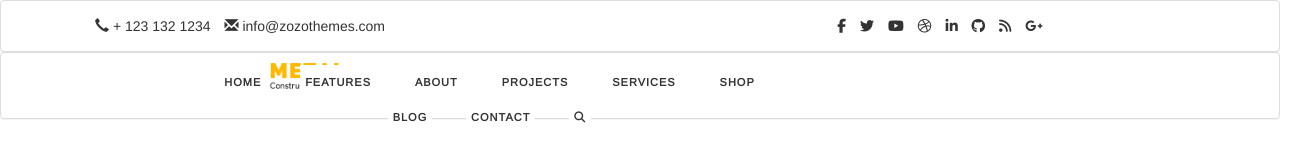
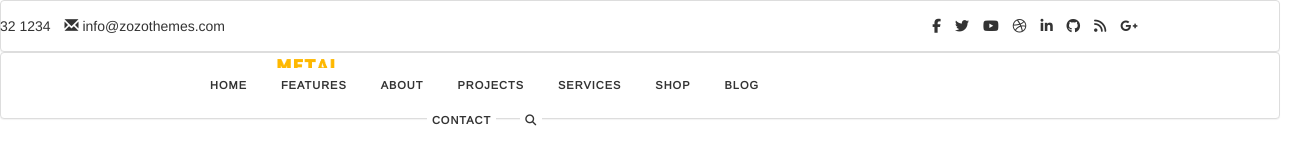
Before and after one commit to dhuber666/RebuildWebsite, a plain HTML site: page index.html in a window 1280 px wide. Shown: the whole page, 1315 px wide, since content can reach past the window. Drawn offline with nearby package versions, Linux system fonts and the light colour scheme.

Commit message:
fixed some things

```diff
--- a/css/custom.css
+++ b/css/custom.css
@@ -22,14 +22,14 @@ body {
 .contact {
 
   position: relative;
-  right: 120px;
+  right: 280px;
 }
 
 .social-media {
 
 
   position: relative;
-  left: 10px;
+  left: 105px;
 }
 
 
@@ -55,10 +55,10 @@ body {
 
 #logo {
 
-  width: 14%;
-  height: 14%;
+  width: 12%;
+  height: 12%;
   position: relative;
-  top: 3px;
+
 
   margin: 0;
 
@@ -68,7 +68,7 @@ body {
 
   position: relative;
   right: 490px;
-  top: 12px;
+  top: 15px;
 }
 
 .custom-list-item {
@@ -77,6 +77,6 @@ body {
   font-size: 11px;
   letter-spacing: 1px;
   font-weight: bold;
-  margin-left: 30px;
+  margin-left: 20px;
 
 }
```
